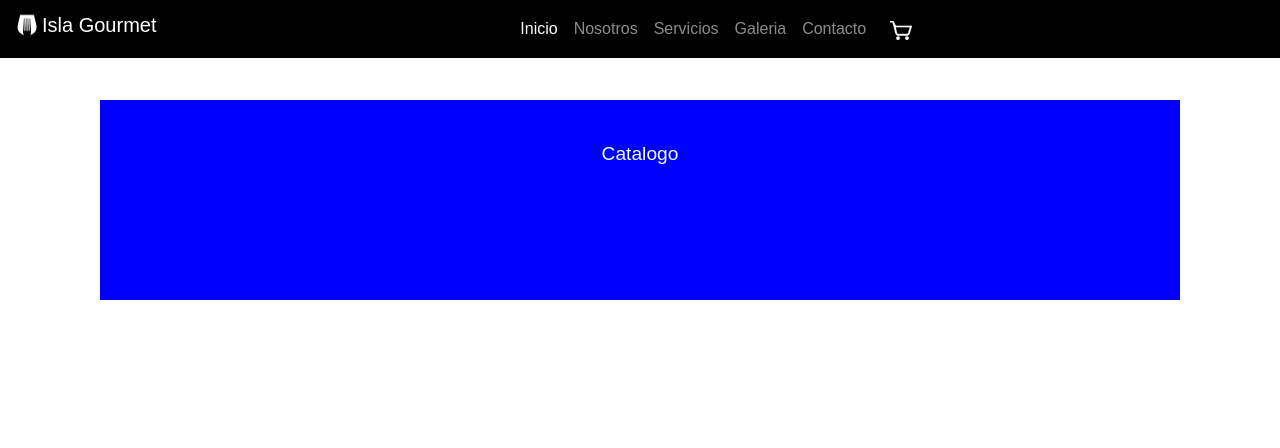
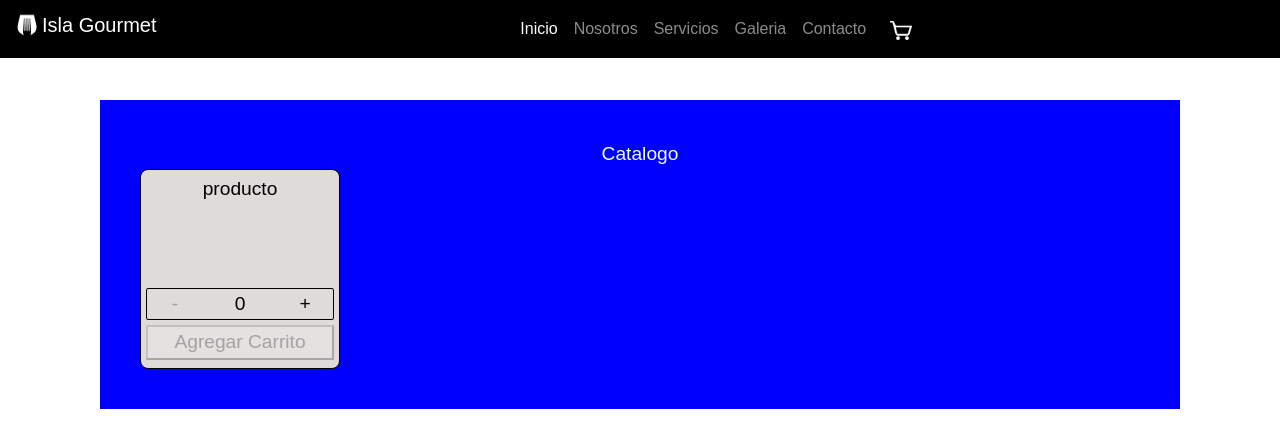
Before and after one commit to Coriannder/proyectoFinal-react, a React (Create React App) app: page / in a window 1280 px wide. Shown: the top 448 px of the page. Built offline with nearby package versions, Linux system fonts and the light colour scheme.

Commit message:
desafio componentes II

```diff
--- a/src/App.js
+++ b/src/App.js
@@ -2,6 +2,7 @@
 import './App.css';
 import NavBar from './components/NavBar/NavBar';
 import {ItemListContainer} from './components/ItemListContainer/ItemListContainer';
+import { ItemCount } from './components/ItemCount/ItemCount';
 
 function App() {
   return (
@@ -11,7 +12,11 @@ function App() {
       <NavBar/>
     </header>
 
-    <ItemListContainer greeting = 'Catalogo'/>
+    <ItemListContainer greeting = 'Catalogo'>
+      <ItemCount stock='10' initial='0'></ItemCount>
+    </ItemListContainer>
+
+
 
     </>
   )
--- /dev/null
+++ b/src/components/BtnAgregarCarrito/BtnAgregarCarrito.js
@@ -0,0 +1,22 @@
+import './BtnAgregarCarrito.scss'
+
+export const BtnAgregarCarrito = ({cantidadProducto})=>{
+
+    const onAdd = ()=>{
+        console.log("Se sumo " +cantidadProducto + " unidades del producto idProducto al carrito"  )
+    }
+    if (cantidadProducto < 1){
+        return(
+            <button disabled type='button' className='itemCount__btnAgregar--off' onClick={onAdd}>
+                Agregar Carrito
+            </button>
+        )
+    }else{
+        return(
+            <button type='button' className='itemCount__btnAgregar' onClick={onAdd}>
+                Agregar Carrito
+            </button>
+        )
+
+    }
+}
--- /dev/null
+++ b/src/components/BtnAgregarCarrito/BtnAgregarCarrito.scss
@@ -0,0 +1,12 @@
+.itemCount__btnAgregar{
+    width: 100%;
+    margin-top: 5px;
+    &:hover{
+        background-color: rgb(5, 199, 5);
+        color: white;
+    }
+}
+.itemCount__btnAgregar--off{
+    width: 100%;
+    margin-top: 5px;
+}
--- /dev/null
+++ b/src/components/BtnCantidad/BtnCantidad.js
@@ -0,0 +1,14 @@
+import './BtnCantidad.scss';
+
+export const BtnCantidad = ({titulo,disabled,operacion})=>{
+    if(disabled == 'true'){
+        return(
+            <button disabled type='button' className='itemCount__btnCantidad--off' onClick={operacion}  >{titulo}</button>
+        )
+    }else{
+        return(
+            <button type='button' className='itemCount__btnCantidad' onClick={operacion}  >{titulo}</button>
+        )
+    }
+
+}
--- /dev/null
+++ b/src/components/BtnCantidad/BtnCantidad.scss
@@ -0,0 +1,16 @@
+
+.itemCount__btnCantidad{
+    width: 30%;
+    background-color: transparent;
+    border: transparent;
+    &:hover{
+        background-color: black;
+        color: white;
+    }
+}
+
+.itemCount__btnCantidad--off{
+    width: 30%;
+    background-color: transparent;
+    border: transparent;
+}
--- /dev/null
+++ b/src/components/ItemCount/ItemCount.js
@@ -0,0 +1,49 @@
+
+import { useState } from 'react';
+import './ItemCount.scss';
+import '../BtnCantidad/BtnCantidad'
+import { BtnCantidad } from '../BtnCantidad/BtnCantidad';
+import { BtnAgregarCarrito } from '../BtnAgregarCarrito/BtnAgregarCarrito';
+
+export const ItemCount = ({stock, initial})=>{
+    const [cantidad, setCantidad] = useState(Number(initial))
+
+    const sumar = ()=>{
+        setCantidad(cantidad+1);
+    }
+    const restar = ()=>{
+        setCantidad(cantidad-1);
+    }
+
+
+    let botonMas = '';
+    if(stock > cantidad){
+        botonMas = 'false'
+    }else{
+        botonMas = 'true'
+    }
+
+    let botonMenos;
+    if(cantidad < 1){
+        botonMenos = 'true';
+
+    }else{
+        botonMenos = 'false'
+
+    }
+
+    return(
+        <div className='itemCount__container'>
+            <div className='itemCount__producto'>
+                producto
+            </div>
+            <div className='itemCount__containerCantidad'>
+                <BtnCantidad titulo="-" disabled={botonMenos} operacion={restar}/>
+                <div className='itemCount__numero'>{cantidad}</div>
+                <BtnCantidad titulo="+" disabled={botonMas} operacion={sumar}/>
+            </div>
+            <BtnAgregarCarrito cantidadProducto={cantidad}/>
+
+        </div>
+    )
+}
--- /dev/null
+++ b/src/components/ItemCount/ItemCount.scss
@@ -0,0 +1,29 @@
+
+.itemCount__container{
+    width: 200px;
+
+    height: 200px;
+    background-color: rgb(223, 219, 219);
+    border: solid 1px black;
+    border-radius: 8px;
+    padding: 5px;
+    color: black;
+}
+
+.itemCount__containerCantidad{
+    display: flex;
+    justify-content: space-between;
+    align-items: center;
+    border: 1px solid black;
+    border-radius: 2px;
+
+}
+
+.itemCount__producto{
+    height: 60%;
+}
+
+.itemCount__numero{
+    width: 30%;
+
+}
--- a/src/components/ItemListContainer/ItemListContainer.js
+++ b/src/components/ItemListContainer/ItemListContainer.js
@@ -1,9 +1,10 @@
 import './ItemListContainer.scss'
 
-export const ItemListContainer = ({greeting}) =>{
+export const ItemListContainer = ({greeting, children}) =>{
     return(
         <div className="forma">
            {greeting}
+           {children}
         </div>
     )
 }
--- a/src/components/ItemListContainer/ItemListContainer.scss
+++ b/src/components/ItemListContainer/ItemListContainer.scss
@@ -5,6 +5,6 @@
     background-color: blue;
     color: azure;
     font-size: larger;
-    height: 200px;
+
 
 }
```
